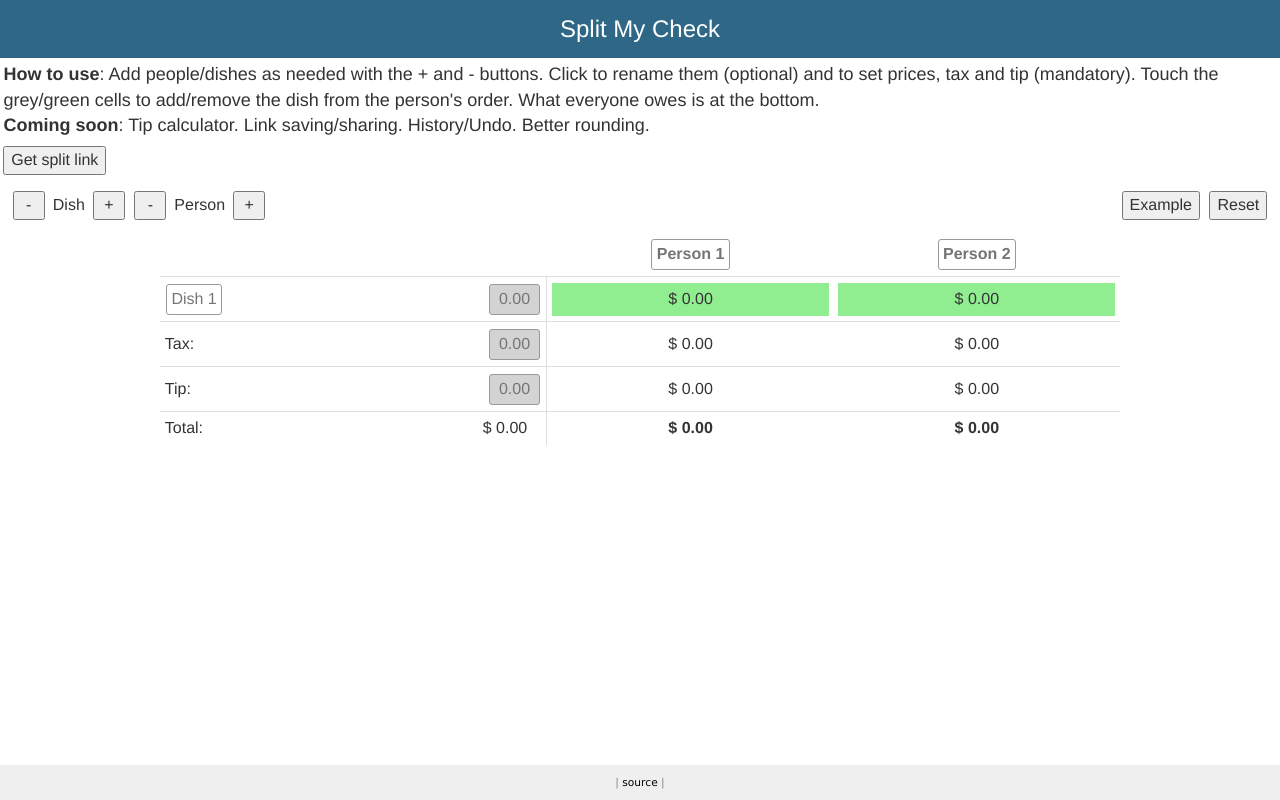
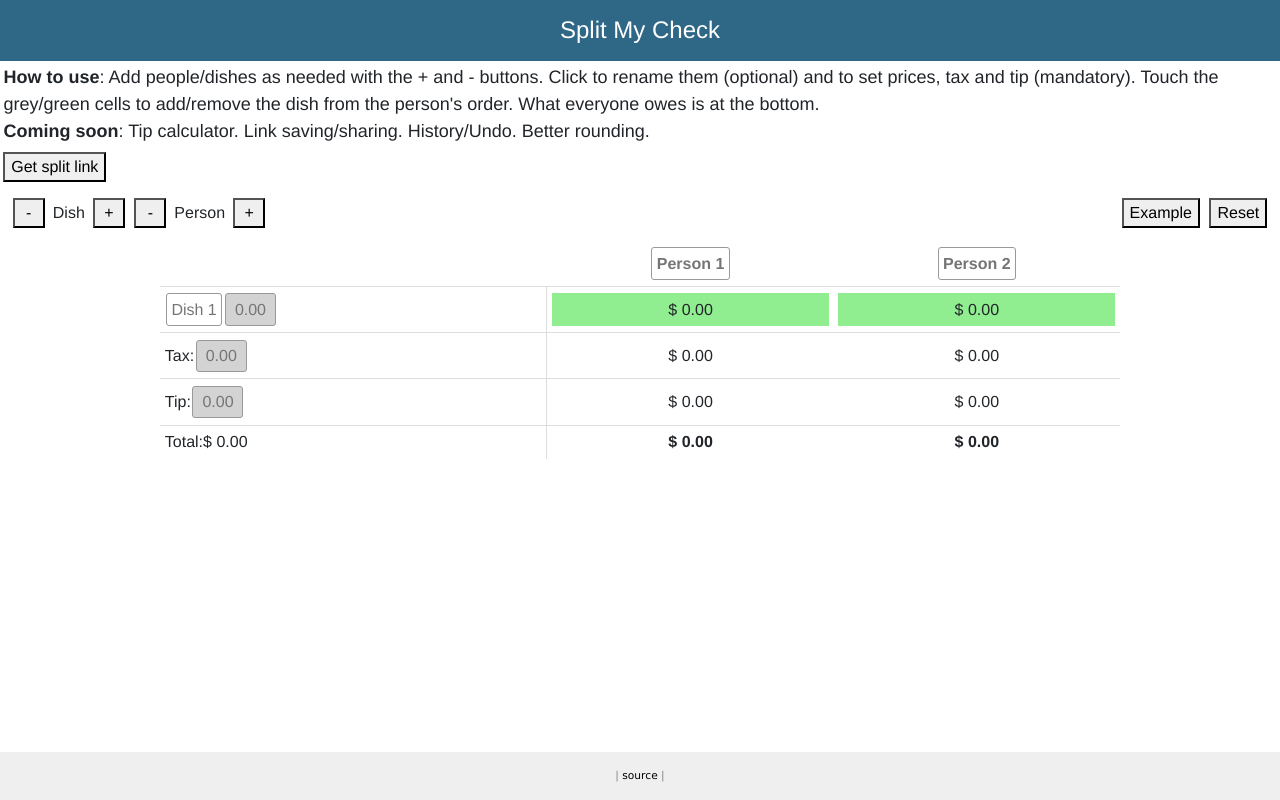
Before and after one commit to mritterhoff/splitmycheck, a React (Create React App) app in the folder client/: page / in a window 1280 px wide. Built offline with nearby package versions, Linux system fonts and the light colour scheme.

Commit message:
renamed Input.js/css to Inputs.js/css, started experimenting with style and focus of row header cells, mostly disabled for now

```diff
--- a/client/package.json
+++ b/client/package.json
@@ -4,7 +4,7 @@
   "private": true,
   "proxy": "http://localhost:3001/",
   "dependencies": {
-    "bootstrap": "3",
+    "bootstrap": "4",
     "react": "^16.2.0",
     "react-bootstrap": "^0.32.0",
     "react-dom": "^16.2.0",
--- a/client/src/components/App.js
+++ b/client/src/components/App.js
@@ -7,7 +7,9 @@ class App extends Component {
     return (
       <div className="App">
         <header className="App-header">
-          <h1 className="App-title">Split My Check</h1>
+          <h1 className="App-title">
+            <a href='https://www.splitmycheck.com'>Split My Check</a>
+          </h1>
         </header>
         <p className="App-intro">
           <b>How to use</b>: Add people/dishes as needed with the + and - buttons. Click to rename them (optional) and to set prices, tax and tip (mandatory). Touch the grey/green cells to add/remove the dish from the person's order. What everyone owes is at the bottom.
--- a/client/src/components/Splitter.js
+++ b/client/src/components/Splitter.js
@@ -1,7 +1,7 @@
 import React from 'react'
 
 import { CellToggle } from './CellToggle.js'
-import { StringInput, PriceInput } from './Input.js'
+import { StringInput, PriceInput } from './Inputs.js'
 import { ButtonBar } from './ButtonBar.js'
 import { Linker } from './Linker.js'
 
@@ -10,7 +10,7 @@ import { StateLoader } from '../StateLoader.js'
 
 import '../css/Splitter.css'
 
-let summer = (p, c) => p + c
+let sumFunc = (p, c) => p + c
 
 class Splitter extends React.Component {
   constructor(props) {
@@ -37,7 +37,7 @@ class Splitter extends React.Component {
   peoplePerDish(dInd) {
     return this.state.people
       .map((p, pInd) => (this.didPersonOrderDish(pInd, dInd)))
-      .reduce(summer);
+      .reduce(sumFunc);
   }
 
   // Given a person and dish, how much do they owe for it?
@@ -50,12 +50,12 @@ class Splitter extends React.Component {
   // Given a person, what's their total owed for orders? (exluding tax/tip)
   orderTotalForPerson(pInd) {
     return this.state.dishes.map((dish, dInd) => (this.personCostForDish(pInd, dInd)), this)
-      .reduce(summer, 0);
+      .reduce(sumFunc, 0);
   }
 
   // Return the sum of dish orders.
   orderTotal() {
-    return this.state.dishes.map((dish) => (dish.price.num)).reduce(summer, 0);
+    return this.state.dishes.map((dish) => (dish.price.num)).reduce(sumFunc, 0);
   }
 
   // get the proportion of the order that Person (indexed by pInd) is responsible for
@@ -175,11 +175,6 @@ class Splitter extends React.Component {
   }
 
   getTotalRow() {
-    let totalStyle = {
-      float: 'right',
-      paddingRight: '.9em'
-    };
-
     let personStyle = {
       fontWeight: 'bold',
       display: 'inline-block'
@@ -188,7 +183,7 @@ class Splitter extends React.Component {
     let rowEls = [
       <div>
         <span>Total:</span>
-        <span style = {totalStyle}>
+        <span>
           {priceAsString(this.orderTotal() + this.state.tax.num + this.state.tip.num)}
         </span>
       </div>
@@ -222,7 +217,6 @@ class Splitter extends React.Component {
       <div>
         <span style={style}>{displayName}:</span>
         <PriceInput
-          style={{float: 'right'}}
           priceObj = {getterFunc()}
           onChangeCB = {updaterFunc} />
       </div>
@@ -255,7 +249,7 @@ class Splitter extends React.Component {
       return (setUnset) => {
         // make sure we aren't unsetting the last enabled cell in an order (someone has to pay!)
         // let the user make the illegal move, but revert it immediately
-        if (!setUnset && that.state.orders[dInd].reduce(summer, 0) === 1) {
+        if (!setUnset && that.state.orders[dInd].reduce(sumFunc, 0) === 1) {
           setTimeout(() => {that.indicateOrder(true, pInd, dInd)}, 200);
         }
         that.indicateOrder(setUnset, pInd, dInd);
@@ -292,17 +286,12 @@ class Splitter extends React.Component {
 
     return this.state.dishes.map((dish, dInd) => {
       let rowEls = [
-        <div>
-          <StringInput
-            style={{float: 'left'}}
-            placeholder= {`Dish ${dInd + 1}`}
-            value = {dish.name}
-            onChangeCB = {setDishNameCBGetter(dInd)}/>
-          <PriceInput
-            style={{float: 'right'}}
-            priceObj = {dish.price}
-            onChangeCB = {setDishPriceCBGetter(dInd)} />
-        </div>
+        <DishRowHeaderCell
+          dInd={dInd}
+          dish={dish}
+          setDishNameCBGetter={setDishNameCBGetter}
+          setDishPriceCBGetter={setDishPriceCBGetter}
+        />
       ];
 
       rowEls = rowEls.concat(this.state.people.map((el, pInd) => (
@@ -322,6 +311,93 @@ class Splitter extends React.Component {
     });
   }
 }  // end of Splitter class
+
+class DishRowHeaderCell extends React.Component {
+
+  _timeoutID;
+
+  constructor(props) {
+    super(props);
+    this.state = {
+      // focused: false
+      isManagingFocus: false
+    };
+  }
+
+  // onFocus(event) {
+  //   this.setState(prevState => {
+  //     return {focused: true}
+  //   });
+
+  //   console.log('Headercell is FOCUSSED');
+  // }
+
+  // onBlur(event) {
+  //   // this should check if either of the children inputs have focus
+  //   // with refs? or some other way
+  //   // or
+  //   // this.setState(prevState => {
+  //   //   return {focused: false}
+  //   // });
+
+  //   console.log('Headercell is blured');
+  // }
+
+  didComponentUpdate() {
+    console.log(`isManagingFocus is now: ${this.state.isManagingFocus}`);
+  }
+
+  _onBlur() {
+    this._timeoutID = setTimeout(() => {
+      if (this.state.isManagingFocus) {
+        this.setState({
+          isManagingFocus: false,
+        });
+      }
+    }, 0);
+  }
+
+  _onFocus() {
+    clearTimeout(this._timeoutID);
+    if (!this.state.isManagingFocus) {
+      this.setState({
+        isManagingFocus: true,
+      });
+    }
+  }
+
+  render() {
+    return (
+      <div
+        tabIndex={this.props.dInd}
+        // style={{backgroundColor: (this.state.isManagingFocus ? 'red' : 'pink')}}
+        onBlur={this._onBlur.bind(this)}
+        onFocus={this._onFocus.bind(this)}>
+          {this.getInnerDisplay()}
+      </div>
+    );
+  }
+
+  getInnerDisplay() {
+    // if (this.state.isManagingFocus) {
+      let dInd = this.props.dInd;
+      return (
+        [<StringInput
+          placeholder= {`Dish ${dInd + 1}`}
+          value = {this.props.dish.name}
+          onChangeCB = {this.props.setDishNameCBGetter(dInd)}
+          key='1'/>,
+        <PriceInput
+          priceObj = {this.props.dish.price}
+          onChangeCB = {this.props.setDishPriceCBGetter(dInd)}
+          key='2'/>]
+      );
+    // }
+    // return (
+    //   <span>{this.props.dish.name} - {this.props.dish.price.num}</span>
+    // );
+  }
+}
 
 function TH(props) {
   return DivTableElement('th', props);
--- a/client/src/css/App.css
+++ b/client/src/css/App.css
@@ -1,7 +1,6 @@
 /* pallet here:
  http://paletton.com/#uid=52Q0D1kkXlAn2Ccm1rZjYe+iW8ukl0kenh-rm5qMk2dQjc7Bkl0kenh-rm5qMk2dQjc7B
 */
-
 
 /* footer always at bottom https://codepen.io/cbracco/pen/zekgx */
 .footer {
@@ -39,8 +38,6 @@ html {
   height: 100%;
 }
 
-
-
 .App {
   display: inline-block;
 }
@@ -54,6 +51,14 @@ html {
 .App-title {
   font-size: 1.5em;
   margin: 0;
+}
+
+.App-title a {
+  color: white;
+}
+
+.App-title a:hover {
+  text-decoration: none;
 }
 
 .App-intro {
--- a/client/src/css/Splitter.css
+++ b/client/src/css/Splitter.css
@@ -1,6 +1,10 @@
 
 .tr .td:not(:first-child) {
   text-align: center;
+}
+
+.tr .td:first-child div {
+  display: inline-block;
 }
 
 .table {
--- a/client/src/index.js
+++ b/client/src/index.js
@@ -2,9 +2,8 @@ import React from 'react';
 import ReactDOM from 'react-dom';
 import { unregister } from './registerServiceWorker';
 
-// keep these up here so they have lowest priorty
+// keep this css up here so it has the lowest priorty
 import 'bootstrap/dist/css/bootstrap.css';
-import 'bootstrap/dist/css/bootstrap-theme.css';
 
 import './css/index.css';
 import App from './components/App.js';
```
Also changed, not shown: client/src/components/Inputs.js (renamed from client/src/components/Input.js, +8 -1 lines), package.json (+9 -9 lines), client/src/css/Inputs.css (renamed from client/src/css/Input.css), 2 other files (tests, documents, lock files or other folders).
